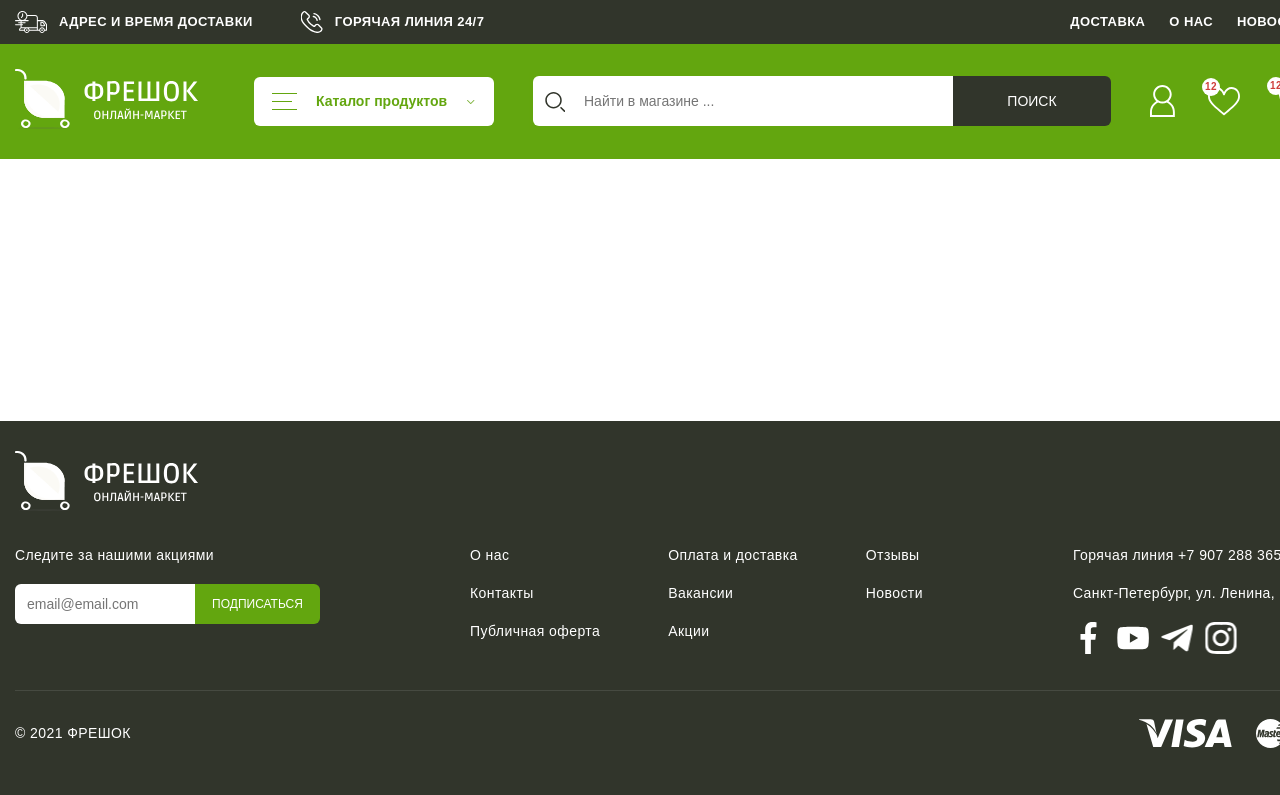
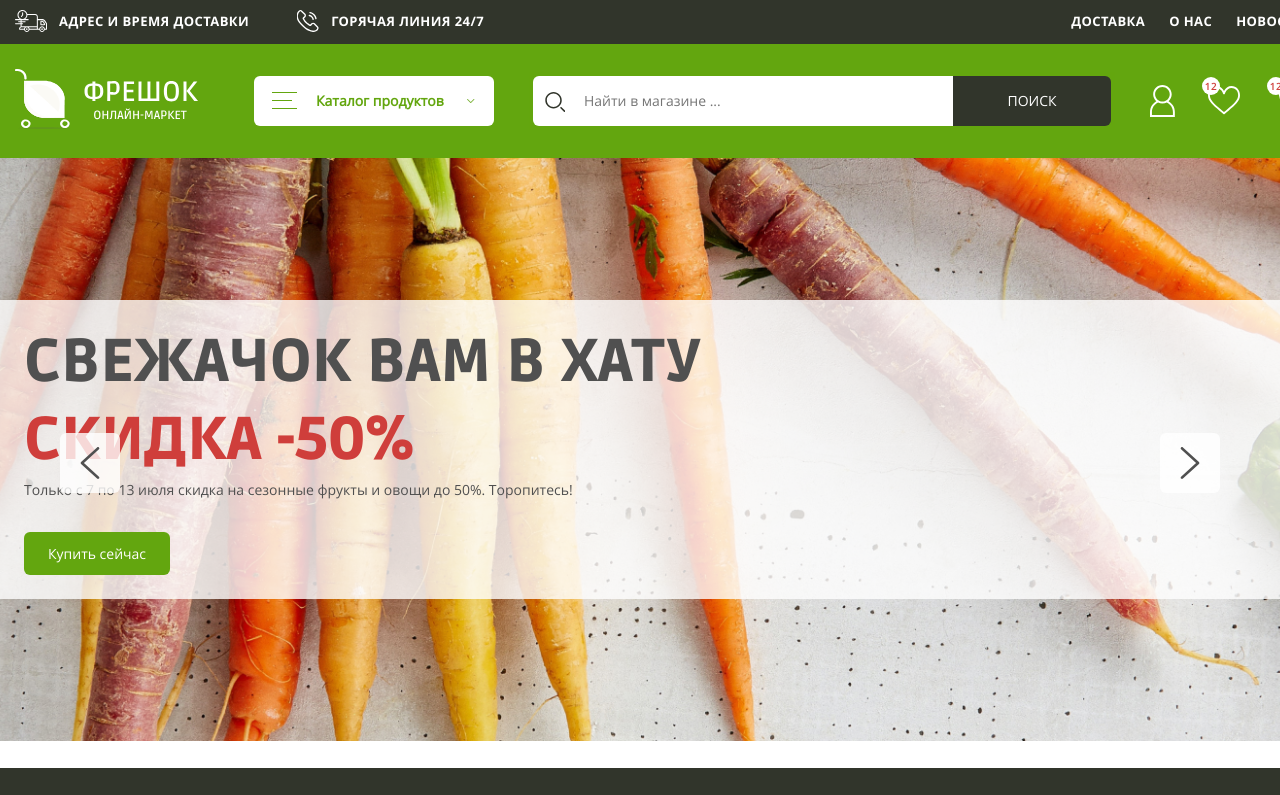
Before and after one commit to GulnaraBykhovskaya/FreshOk, a website: page app/index.html in a window 1280 px wide. Shown: the top 795 px of the page. Drawn offline with nearby package versions, Linux system fonts and the light colour scheme; files that its build step writes are made by us from their sources; files whose address does not match are found by name.

Commit message:
added section slider

```diff
--- a/app/index.html
+++ b/app/index.html
@@ -117,7 +117,52 @@
     </div>
 
   </header>
-  <main class="main"></main>
+  <main class="main">
+    <section class="slider">
+      <div class="slider__item" style="background-image: url('images/slider/slider-fresh.jpg');">
+        <div class="slider__content">
+          <p class="slider__text">
+            Свежачок вам в хату
+            <span class="slider__accent">
+              скидка -50%
+            </span>
+          </p>
+          <p class="slider__descr">
+            Только с 7 по 13 июля скидка на сезонные фрукты и овощи до 50%. Торопитесь!
+          </p>
+          <a class="button slider__link" href="#">Купить сейчас</a>
+        </div>
+      </div>
+      <div class="slider__item" style="background-image: url('images/slider/slider-tomato.jpg');">
+        <div class="slider__content">
+          <p class="slider__text">
+            Накрути себе томатов
+            <span class="slider__accent">
+              акция: 3 кг по цене 1
+            </span>
+          </p>
+          <p class="slider__descr">
+            Только с 12 по 15 июля скидка на домашние помидорчики
+          </p>
+          <a class="button slider__link" href="#">Купить сейчас</a>
+        </div>
+      </div>
+      <div class="slider__item" style="background-image: url('images/slider/slider-green.jpg');">
+        <div class="slider__content">
+          <p class="slider__text">
+            Пусть остальные позеленеют от зависти
+            <span class="slider__accent">
+              Распродажа зелени
+            </span>
+          </p>
+          <a class="button slider__link" href="#">Купить сейчас</a>
+        </div>
+      </div>
+    </section>
+    <div class="service">
+      <div class="container"></div>
+    </div>
+  </main>
   <footer class="footer">
     <div class="container">
       <a class="logo" href="#">
--- a/app/js/main.js
+++ b/app/js/main.js
@@ -1 +1,8 @@
-$(function () {});
+$(function () {
+  $(".slider").slick({
+    prevArrow:
+      '<button type="button" class="slick-prev"><img src="images/icons/arrow-left.svg" alt="Левая стрелка"></button>',
+    nextArrow:
+      '<button type="button" class="slick-next"><img src="images/icons/arrow-right.svg" alt="Праввая стрелка"></button>',
+  });
+});
--- a/app/scss/_fonts.scss
+++ b/app/scss/_fonts.scss
@@ -1,5 +1,5 @@
 @font-face {
-  font-family: "Lato-Regular", sans-serif;
+  font-family: "Lato-Regular";
   font-weight: 400;
   font-style: normal;
   font-display: swap;
@@ -8,7 +8,7 @@
 }
 
 @font-face {
-  font-family: "Lato-Bold", sans-serif;
+  font-family: "Lato-Bold";
   font-weight: 700;
   font-style: normal;
   font-display: swap;
@@ -17,7 +17,7 @@
 }
 
 @font-face {
-  font-family: "OpenSans-Bold", sans-serif;
+  font-family: "OpenSans-Bold";
   font-weight: 700;
   font-style: normal;
   font-display: swap;
@@ -26,7 +26,7 @@
 }
 
 @font-face {
-  font-family: "OpenSans-Light", sans-serif;
+  font-family: "OpenSans-Light";
   font-weight: 300;
   font-style: normal;
   font-display: swap;
@@ -36,7 +36,7 @@
 }
 
 @font-face {
-  font-family: "OpenSans-Regular", sans-serif;
+  font-family: "OpenSans-Regular";
   font-weight: 400;
   font-style: normal;
   font-display: swap;
@@ -46,7 +46,7 @@
 }
 
 @font-face {
-  font-family: "OpenSans-SemiBold", sans-serif;
+  font-family: "OpenSans-SemiBold";
   font-weight: 600;
   font-style: normal;
   font-display: swap;
@@ -56,7 +56,7 @@
 }
 
 @font-face {
-  font-family: "Roboto-Regular", sans-serif;
+  font-family: "Roboto-Regular";
   font-weight: 400;
   font-style: normal;
   font-display: swap;
@@ -66,7 +66,7 @@
 }
 
 @font-face {
-  font-family: "Roboto-Medium", sans-serif;
+  font-family: "Roboto-Medium";
   font-weight: 500;
   font-style: normal;
   font-display: swap;
@@ -75,7 +75,7 @@
 }
 
 @font-face {
-  font-family: "Ruda-Regular", sans-serif;
+  font-family: "Ruda-Regular";
   font-weight: 400;
   font-style: normal;
   font-display: swap;
@@ -84,7 +84,7 @@
 }
 
 @font-face {
-  font-family: "Ruda-Black", sans-serif;
+  font-family: "Ruda-Black";
   font-weight: 900;
   font-style: normal;
   font-display: swap;
@@ -93,7 +93,7 @@
 }
 
 @font-face {
-  font-family: "Ruda-Bold", sans-serif;
+  font-family: "Ruda-Bold";
   font-weight: 700;
   font-style: normal;
   font-display: swap;
@@ -102,7 +102,7 @@
 }
 
 @font-face {
-  font-family: "Ruda-SemiBold", sans-serif;
+  font-family: "Ruda-SemiBold";
   font-weight: 600;
   font-style: normal;
   font-display: swap;
--- /dev/null
+++ b/app/scss/_libs.scss
@@ -0,0 +1 @@
+@import "../../node_modules/slick-carousel/slick/slick.scss";
--- a/app/scss/_vars.scss
+++ b/app/scss/_vars.scss
@@ -6,6 +6,7 @@ $color-text--main: #505050;
 $color-text-second: #ffffff;
 $color-warning: #cf3e3b;
 $color-background: #31352b;
+$color-btn--hover: #4d800c;
 
 $orange: #ff7a00;
 $yellow: #ffb800;
--- a/app/scss/style.scss
+++ b/app/scss/style.scss
@@ -1,5 +1,6 @@
 @import "vars";
 @import "fonts";
+@import "libs.scss";
 @import "global";
 
 html,
@@ -14,7 +15,6 @@ body {
   @extend %opensans-400;
   font-size: 14px;
   line-height: 1.4;
-  letter-spacing: 0.03em;
   color: $color-text--main;
 }
 
@@ -28,11 +28,33 @@ body {
   padding: 0 15px;
 }
 
+.button {
+  padding: 12px 24px;
+  background-color: $color-main--dark;
+  border-radius: 6px;
+  color: $color-text-second;
+  transition: all 0.3s;
+
+  &:focus {
+    box-shadow: 0px 0px 0px 4px $color-main--light;
+  }
+
+  &:hover {
+    background-color: $color-btn--hover;
+  }
+
+  &:active {
+    color: rgba(#ffffff, 0.5);
+    box-shadow: inset 0px 4px 4px rgba(0, 0, 0, 0.25);
+  }
+}
+
 .logo-image {
   display: inline;
 }
 
 .header {
+  letter-spacing: 0.03em;
   &__top {
     padding: 14px 0;
     background-color: $color-background;
@@ -428,15 +450,15 @@ body {
   }
 
   &__btn:focus {
-    border: 4px solid $color-main--light;
+    box-shadow: 0px 0px 0px 4px $color-main--light;
   }
 
   &__btn:hover {
-    background-color: #4d800c;
+    background-color: $color-btn--hover;
   }
 
   &__btn:active {
-    opacity: 0.5;
+    color: rgba(#ffffff, 0.5);
     box-shadow: inset 0px 4px 4px rgba(0, 0, 0, 0.25);
   }
 }
@@ -525,4 +547,59 @@ body {
   }
 }
 
+.slider {
+  &__item {
+    padding: 142px 0;
+    @extend %bg;
+  }
+
+  &__content {
+    max-width: 1290px;
+    width: 100%;
+    margin: 0 auto;
+    padding: 24px;
+    background-color: rgba(#ffffff, 0.8);
+    color: $color-text--main;
+  }
+
+  &__text {
+    max-width: 761px;
+    width: 100%;
+    @extend %ruda-900;
+    font-size: 60px;
+    line-height: 1.3;
+    text-transform: uppercase;
+  }
+
+  &__accent {
+    color: $color-warning;
+  }
+
+  &__descr {
+    margin-bottom: 32px;
+  }
+
+  &__link {
+    display: inline-block;
+  }
+}
+
+.slick-arrow {
+  position: absolute;
+  top: 50%;
+  width: 60px;
+  height: 60px;
+  padding: 14px 20px;
+  transform: translateY(-50%);
+  background-color: rgba(#ffffff, 0.8);
+  border-radius: 6px;
+}
+.slick-prev {
+  left: 60px;
+  z-index: 1;
+}
+.slick-next {
+  right: 60px;
+}
+
 @import "media";
--- a/gulpfile.js
+++ b/gulpfile.js
@@ -30,7 +30,11 @@ function styles() {
 }
 
 function scripts() {
-  return src(["node_modules/jquery/dist/jquery.js", "app/js/main.js"])
+  return src([
+    "node_modules/jquery/dist/jquery.js",
+    "node_modules/slick-carousel/slick/slick.js",
+    "app/js/main.js",
+  ])
     .pipe(concat("main.min.js"))
     .pipe(uglify())
     .pipe(dest("app/js"))
--- a/package.json
+++ b/package.json
@@ -20,6 +20,7 @@
     "gulp-imagemin": "^7.1.0",
     "gulp-uglify": "^3.0.2",
     "jquery": "^3.6.0",
-    "sass": "^1.45.0"
+    "sass": "^1.45.0",
+    "slick-carousel": "^1.8.1"
   }
 }
```
Also changed, not shown: app/images/icons/arrow-left.svg (added), app/images/icons/arrow-right.svg (added), app/images/slider/slider-fresh.jpg (added), app/images/slider/slider-green.jpg (added), app/images/slider/slider-tomato.jpg (added), app/js/main.min.js.
